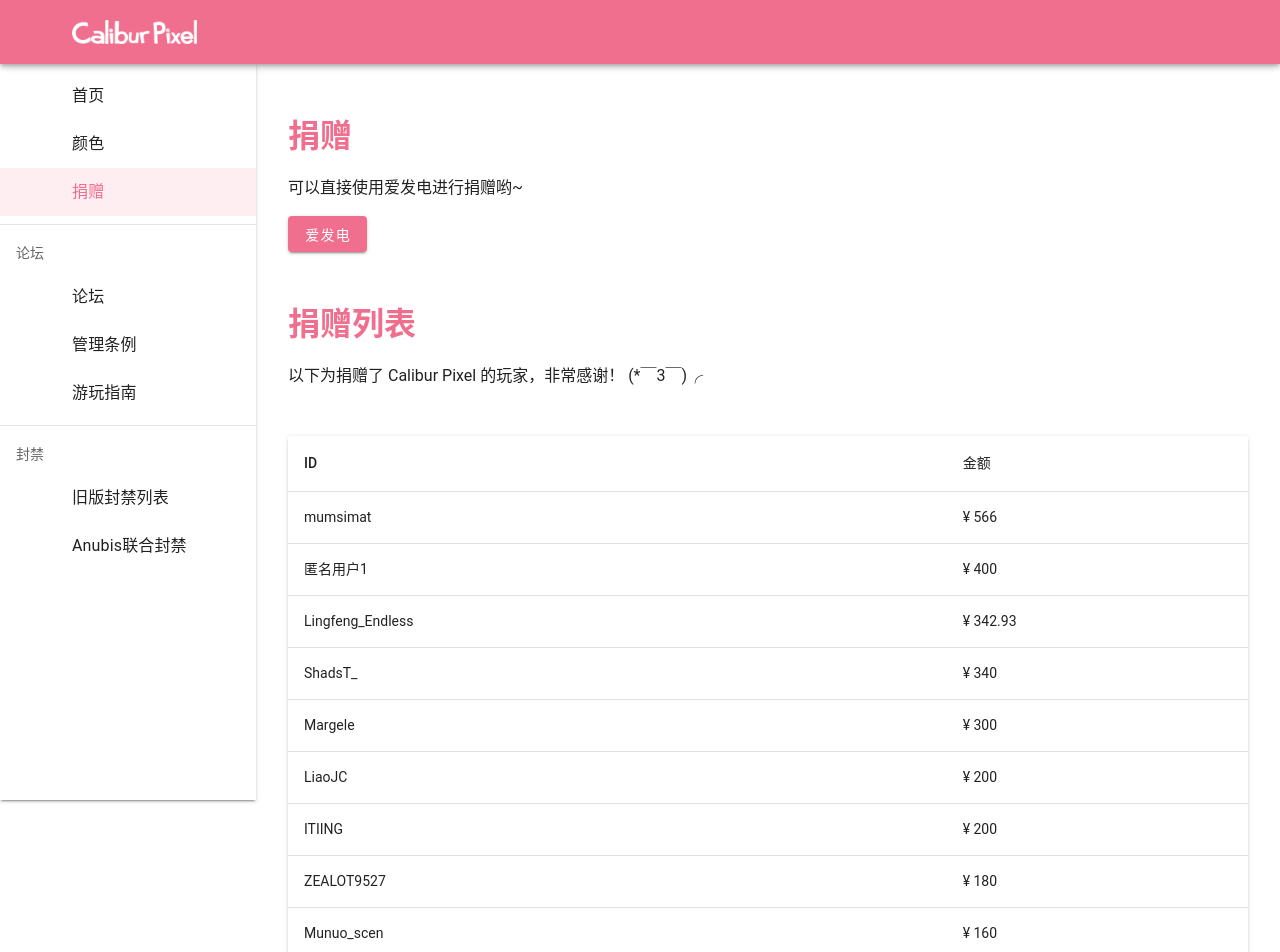
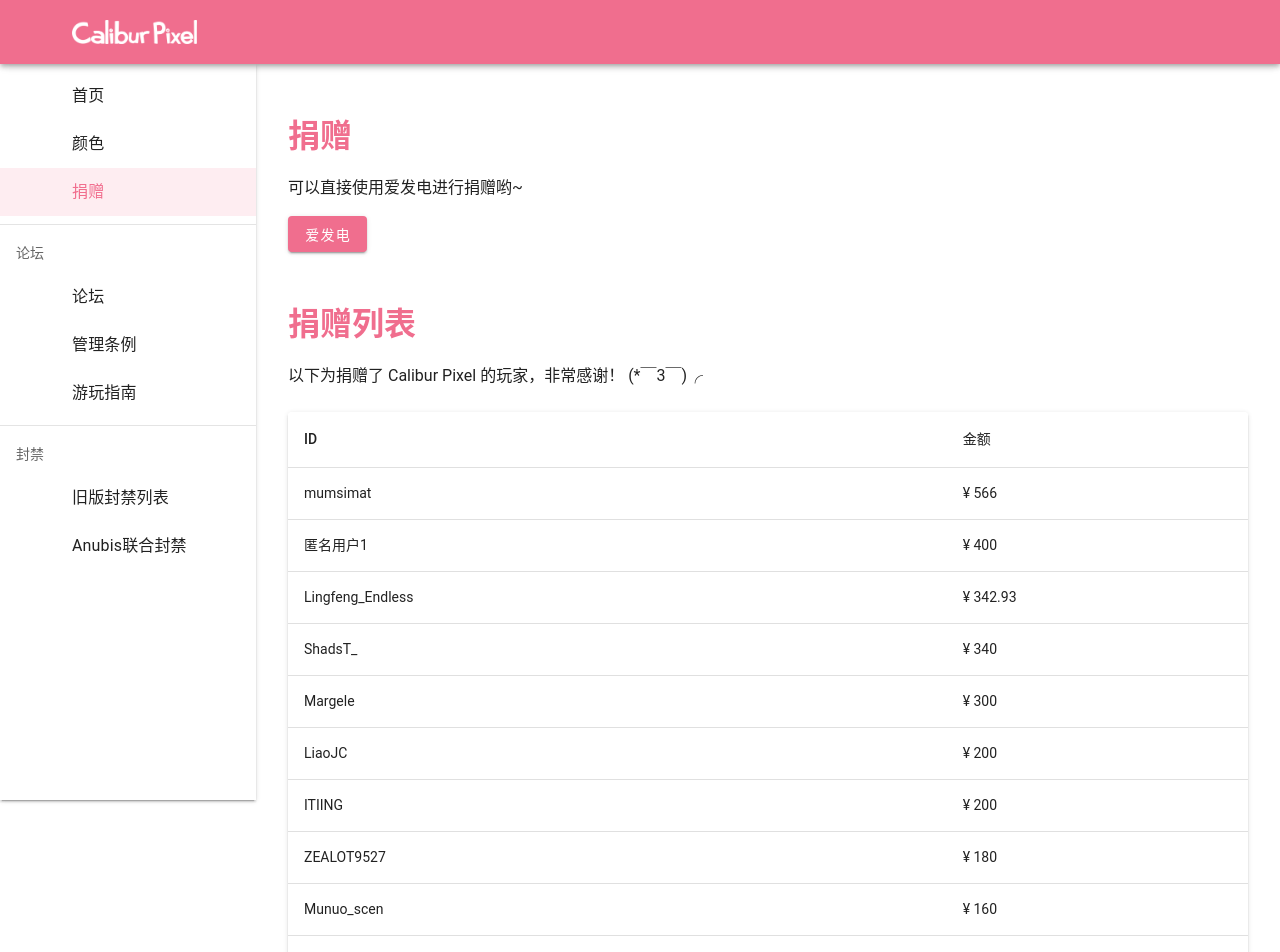
Before and after one commit to Calibur-Pixel/Kita, a Vue app: page /donation in a window 1280 px wide. Shown: the top 952 px of the page. Built offline with nearby package versions, Linux system fonts and the light colour scheme; some icons are missing.

Commit message:
adjust margin

```diff
--- a/src/views/PageDonation.vue
+++ b/src/views/PageDonation.vue
@@ -11,7 +11,7 @@
       <div class="page-section-donation">
         <h1 class="text-primary float-in-right">捐赠列表</h1>
         <p class="subheading my-4 float-in-right">以下为捐赠了 Calibur Pixel 的玩家，非常感谢！ (*￣3￣)╭</p>
-        <div class="rounded mt-8 elevation-2 float-in-left">
+        <div class="rounded mt-2 elevation-2 float-in-left">
           <v-table>
             <thead>
               <tr>
```
